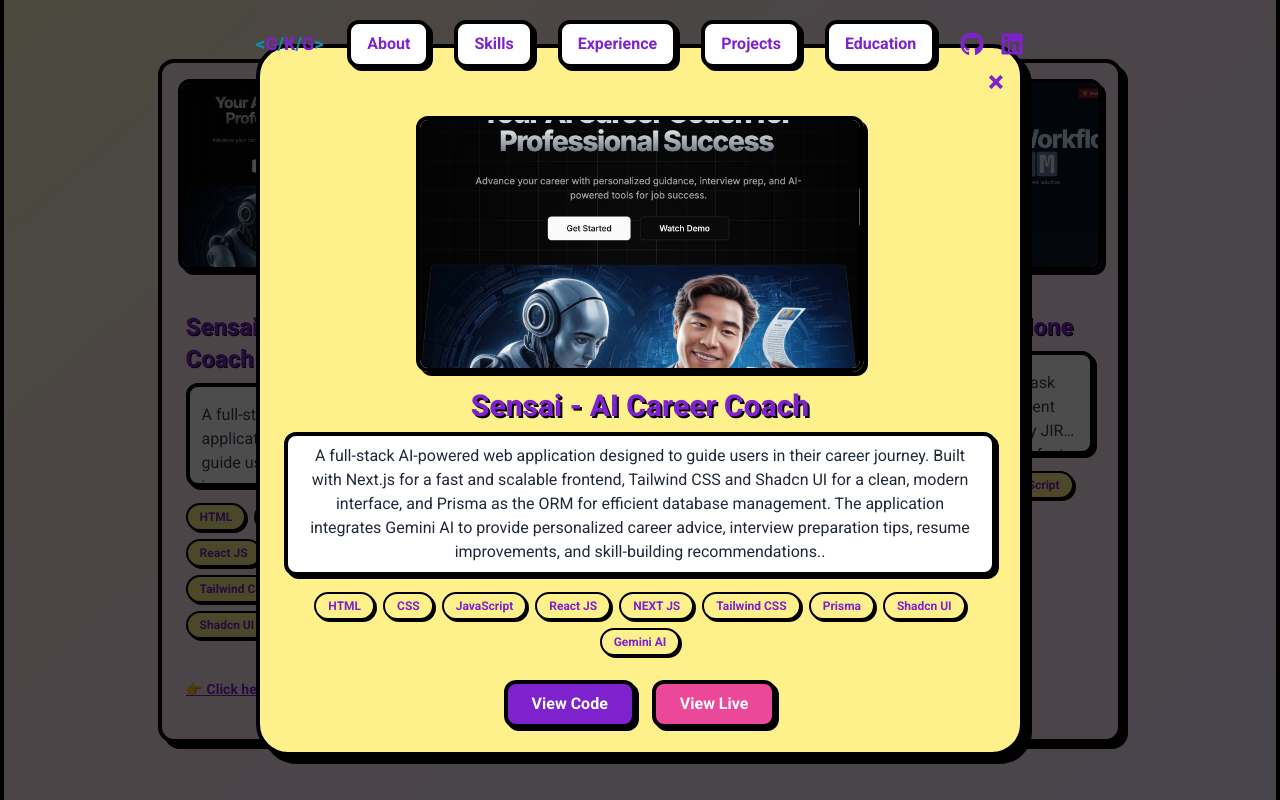
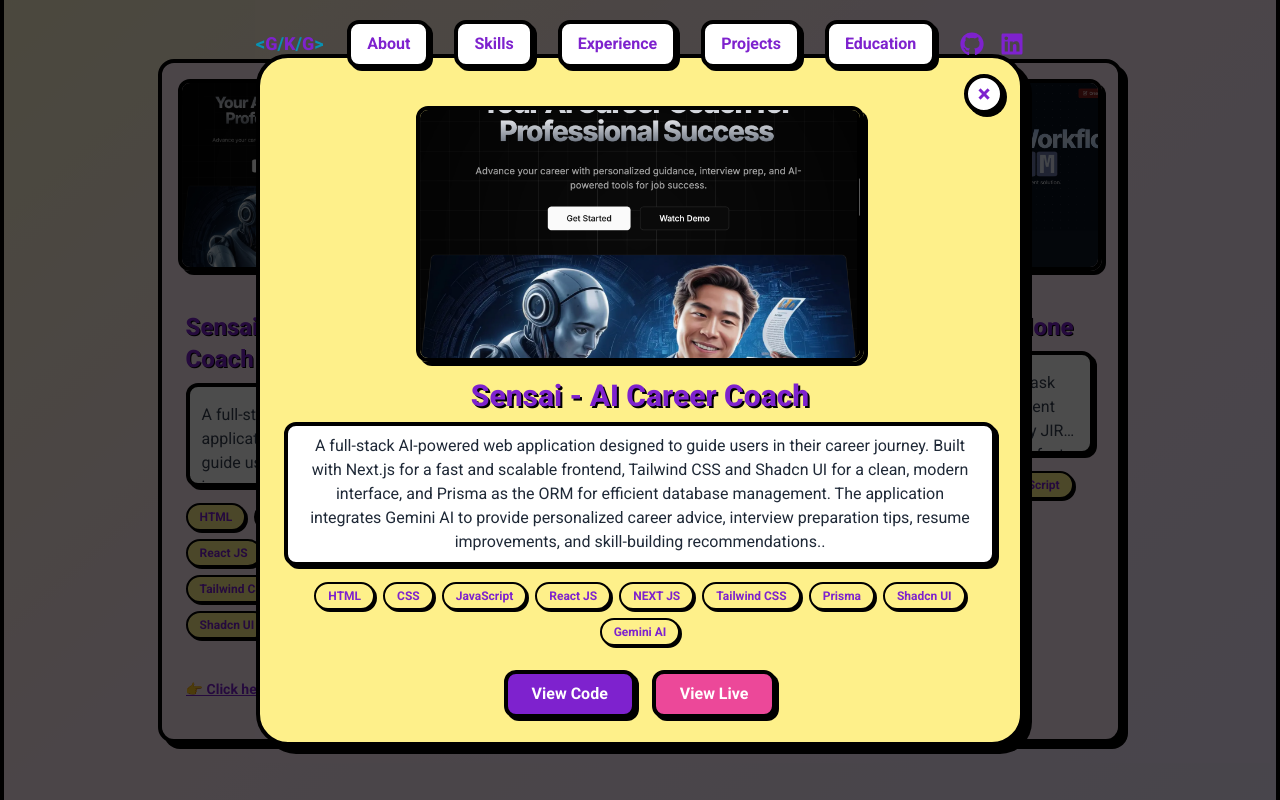
Before and after one commit to gauravkumarguleria/Portfolio, a React (Vite) app: page / in a window 1280 px wide. Both pictures are taken after a click on the element 302 px from the left and 4645 px from the top of the page. Shown: the part 4245-5045 px from the top of the page. Built offline with nearby package versions, Linux system fonts and the light colour scheme.

Commit message:
changed UI to Cartoon

```diff
--- a/src/App.jsx
+++ b/src/App.jsx
@@ -11,7 +11,7 @@ import BlurBlob from "./components/BlurBlob";
 
 const App = () => {
   return (
-    <div className=" bg-gradient-to-r from-yellow-100 via-pink-100 to-purple-100 shadow-[4px_4px_0px_#000] border-b-4 border-black">
+    <div className=" bg-gradient-to-r from-yellow-100 via-pink-100 to-purple-100 shadow-[2px_2px_0px_#000] border-b-4 border-black">
       {/* Cartoon Blobs */}
       <BlurBlob
         position={{ top: "2=0%", left: "15%" }}
--- a/src/components/Work/Work.jsx
+++ b/src/components/Work/Work.jsx
@@ -24,7 +24,7 @@ const Work = () => {
       </div>
 
       {/* Projects Grid */}
-      <div className="grid gap-12 grid-cols-1 md:grid-cols-2 lg:grid-cols-3" >
+      <div className="grid gap-12 grid-cols-1 md:grid-cols-2 lg:grid-cols-3">
         {projects.map((project) => (
           <div
             key={project.id}
@@ -74,16 +74,15 @@ const Work = () => {
       {selectedProject && (
         <div className="fixed inset-0 z-50 flex items-center justify-center bg-black bg-opacity-70 p-4">
           <div className="bg-yellow-200 rounded-[2rem] border-4 border-black shadow-[8px_8px_0px_#000] lg:w-2/3 w-full max-w-3xl overflow-hidden relative animate-[pop_0.3s_ease-in-out]">
-            <div className="flex justify-end p-4">
-              <button
-                onClick={handleCloseModal}
-                className="text-purple-700 font-extrabold text-3xl hover:text-pink-600"
-              >
-                &times;
-              </button>
-            </div>
+            {/* Close Button - Floating Top Right */}
+            <button
+              onClick={handleCloseModal}
+              className="absolute top-4 right-4 bg-white w-10 h-10 flex items-center justify-center rounded-full border-4 border-black shadow-[3px_3px_0px_#000] text-purple-700 font-extrabold text-2xl hover:bg-pink-200 transition-transform transform hover:scale-110"
+            >
+              &times;
+            </button>
 
-            <div className="flex flex-col items-center px-6 pb-6">
+            <div className="flex flex-col items-center px-6 pb-6 pt-12">
               <img
                 src={selectedProject.image}
                 alt={selectedProject.title}
```
